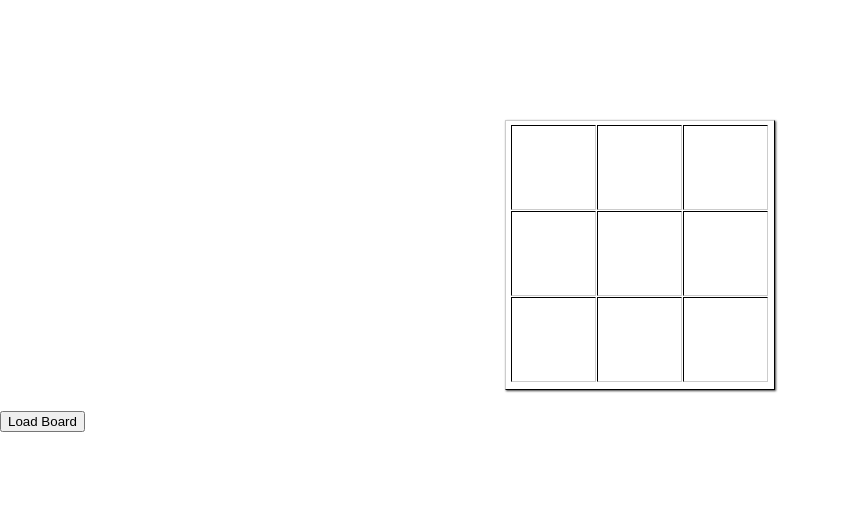
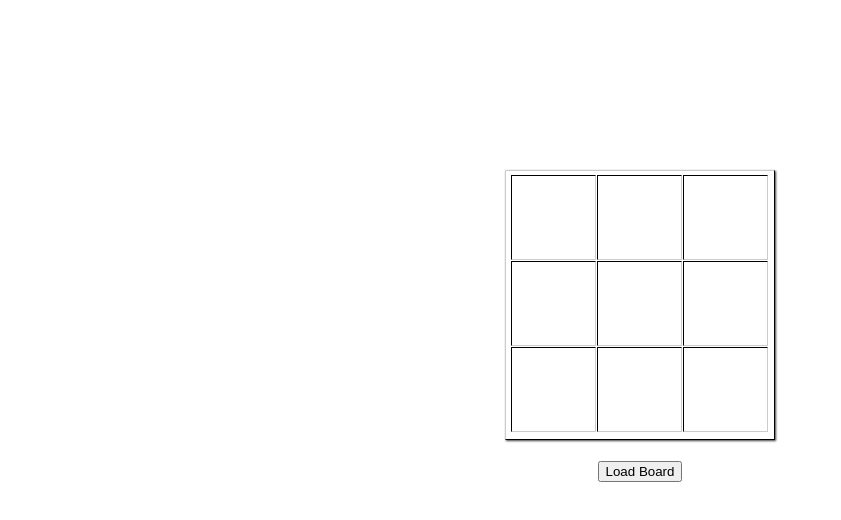
Before and after one commit to just2click-pro/ticTacToe, a plain HTML site: page index.html in a window 1280 px wide. Both pictures are taken after a click on the button "Load Board". Shown: the whole page, without its empty margins (0-841 px from the left). Drawn offline with Linux system fonts and the light colour scheme.

Commit message:
Finished the Tic Tac Toe

```diff
--- a/index.html
+++ b/index.html
@@ -5,9 +5,10 @@
 	<link rel="stylesheet" type="text/css" href="styles/main.css">
 </head>
 <body>
-
-	<div class='game-board'></div>
-	<button type="button" class="btn"> Load Board </button>
+	<div class="container">
+		<div class='game-board'></div>
+		<button type="button" class="btn"> Load Board </button>
+	</div>
 	<script src="/javascripts/main.js" type="text/javascript" charset="utf-8"></script>
 </body>
 </html>
--- a/javascripts/main.js
+++ b/javascripts/main.js
@@ -19,49 +19,54 @@
 
 		starter = 1;
 
-		this.start = function (callback) {
-			prepareBoard();
-			that.printBoard();
-			renderBoard();
-
-			if (callback) {
-				callback();
-			}
-			simulatePlay();
-		};
-
-		function prepareBoard() {
+		this.prepareBoard = function () {
 			for (var i = 0; i < BOARD_SIZE; i++) {
 					board.push(new Array(BOARD_SIZE).fill(0));
 				}
-		}
+		};
 
-		 function renderBoard () {
-			for (var i = 0; i < board.length; i++) {
-				for (var j = 0; j < board[0].length; j++) {
-					var renderThis = document.createElement('div');
-					renderThis.setAttribute('class', 'empty-space animtae');
-					renderThis.setAttribute('id', 'pos_' + i + '_' + j);
-					renderThis.onclick = function () {
-						play(i, j);
+		this.renderBoard = function () {
+			var i = 0;
+			for (row of board) {
+				var j = 0;
+				var column = document.createElement('div');
+				column.setAttribute('class', 'table-row');
+				for (cell of row) {
+					var cell = document.createElement('div');
+					cell.setAttribute('class', 'div-table-col');
+					cell.setAttribute('id', 'pos_' + i + '_' + j);
+					cell.onclick = function () {
+						var getXY = this.id.split('_');
+						that.play(parseInt(getXY[1], 10), parseInt(getXY[2], 10));
 					};
-					$container.appendChild(renderThis);
+					column.appendChild(cell);
+					j++;
 				}
+				$container.appendChild(column);
+				i++;
 			}
-		}
+		};
 
 		this.play = function (x, y) {
 			if (board[x][y] === 0) {
 				board[x][y] = starter;
 				starter = (starter == 1 ? 2 : 1);
+				that.printBoard();
+				that.renderMove(x, y, starter);
+				var hasWinner = that.anyWinner();
+
+				if (hasWinner) {
+					that.doWinner();
+				}
 			}
+		};
 
-			that.printBoard();
-			var hasWinner = that.anyWinner();
-
-			if (hasWinner) {
-				that.doWinner();
-			}
+		this.renderMove = function (x, y, sign) {
+			var cell = document.querySelector('#pos_' + x + '_' + y);
+			var innerSpan = document.createElement('span');
+			innerSpan.setAttribute('style', 'line-height: 85px');
+			innerSpan.textContent = (sign == 1 ? 'X' : 'O');
+			cell.appendChild(innerSpan);
 		};
 
 		this.doWinner = function () {
@@ -74,13 +79,13 @@
 
 			for (winState of winStates) {
 				if (found) { break; }
-				found = checkWinState(winState);
+				found = that.checkWinState(winState);
 			}
 			return found;
 		};
 
 
-		function checkWinState(winState) {
+		this.checkWinState = function (winState) {
 			var last;
 
 			for (position of winState) {
@@ -113,6 +118,17 @@
 
 			console.log (result);
 		};
+
+		this.start = function (callback) {
+			that.prepareBoard();
+			that.printBoard();
+			that.renderBoard();
+
+			if (callback) {
+				callback();
+			}
+			//simulatePlay();
+		};
 	}
 
 	var $container = document.querySelector('.game-board');
--- a/styles/main.css
+++ b/styles/main.css
@@ -17,25 +17,39 @@ a, a:hover {
   text-decoration: none;
 }
 
+.container {
+	margin: 10px auto;
+  padding: 40px 15px;
+  text-align: center;
+}
+
 .game-board {
 	border-top: 1px solid #ccc;
   border-left: 1px solid #ccc;
   border-bottom: 1px solid #000;
   border-right: 1px solid #000;
   box-shadow: 1px 1px 2px rgba(0, 0, 0, 0.75);
+  clear:both;
+  display: table;
   height: 270px;
   margin: 20px auto;
   width: 270px;
   padding: 5px 4px;
 }
 
-.game-board .empty-space {
+.game-board .table-row {
+	display: table-row;
+	width: auto;
+}
+
+.table-row .div-table-col {
 	border-bottom: 1px solid #ccc;
   border-right: 1px solid #ccc;
   border-top: 1px solid #000;
   border-left: 1px solid #000;
-	display: inline-block;
+	display: table-cell;
+	float: left;
   height: 85px;
+  margin: -1px 0 -4px 1px;
   width: 85px;
-  margin: -1px 0 -4px 1px;
 }
```
